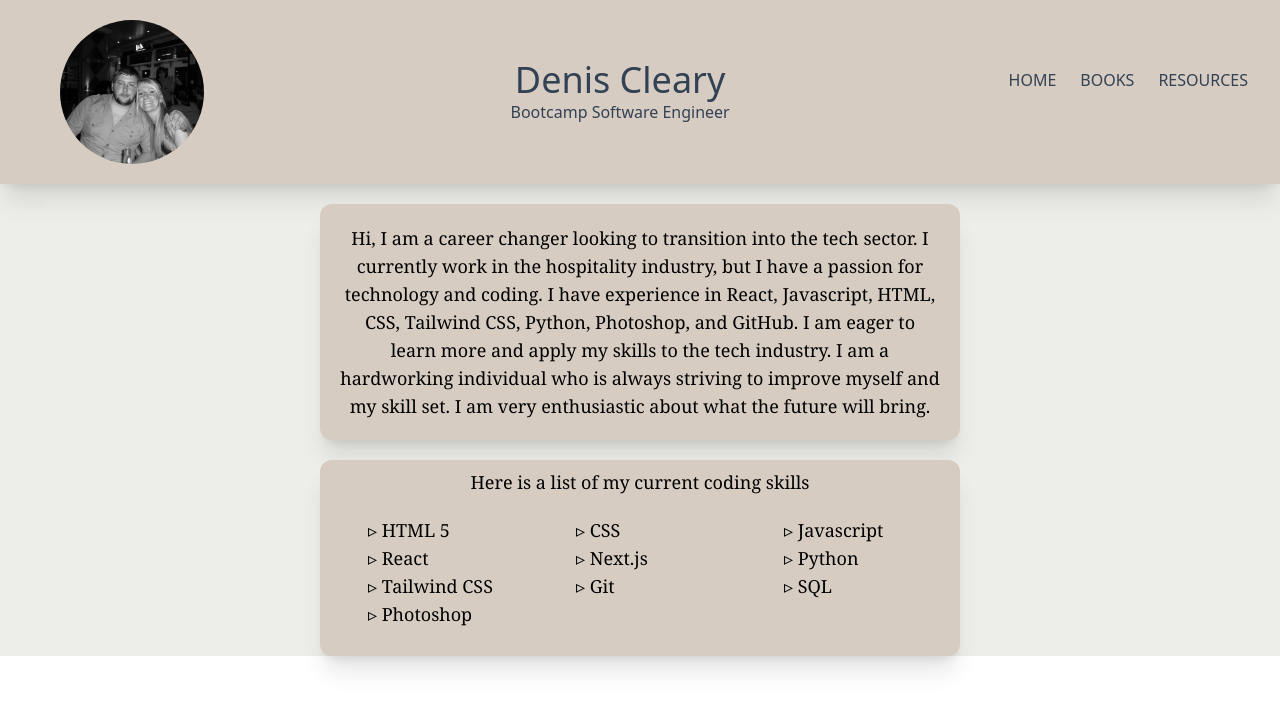
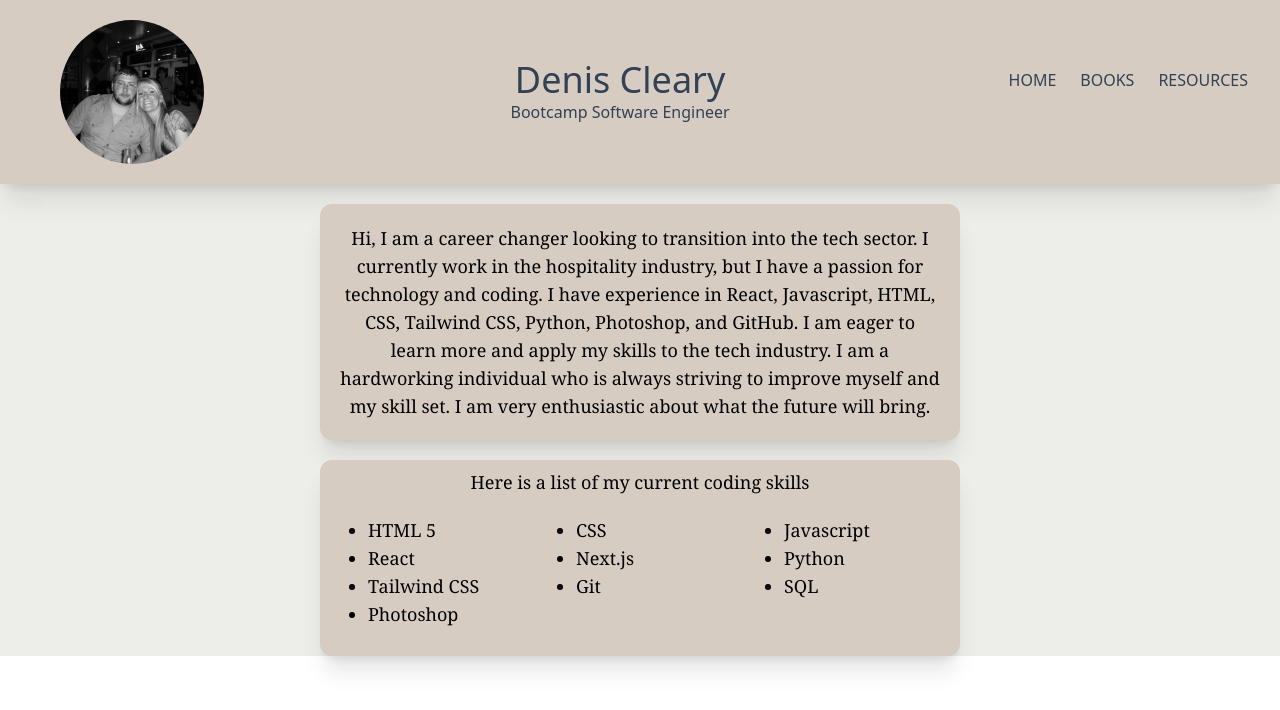
Before and after one commit to DenBeef/skillscity-mp, a Next.js app: page / in a window 1280 px wide. Shown: the top 710 px of the page. Built offline with nearby package versions, Linux system fonts and the light colour scheme.

Commit message:
change ui type to disc

```diff
--- a/components/home/lists/index.js
+++ b/components/home/lists/index.js
@@ -6,7 +6,7 @@ export default function Lists(props) {
                 <ul className="mt-5 ml-10 mb-5 grid grid-cols-3 w-full text-left">
                     {props.arr.map((item) => {
                         return (
-                            <li>▹ {item}</li>
+                            <li className="list-disc">{item}</li>
                         )
                     })}
                 </ul>
```
